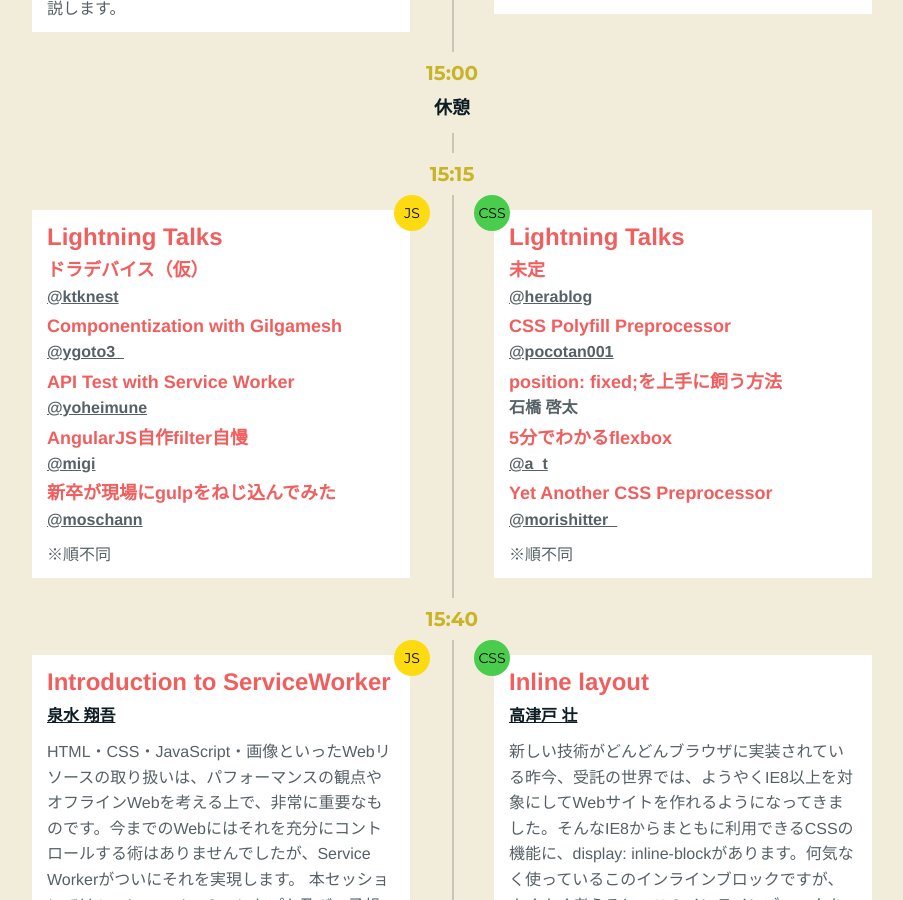
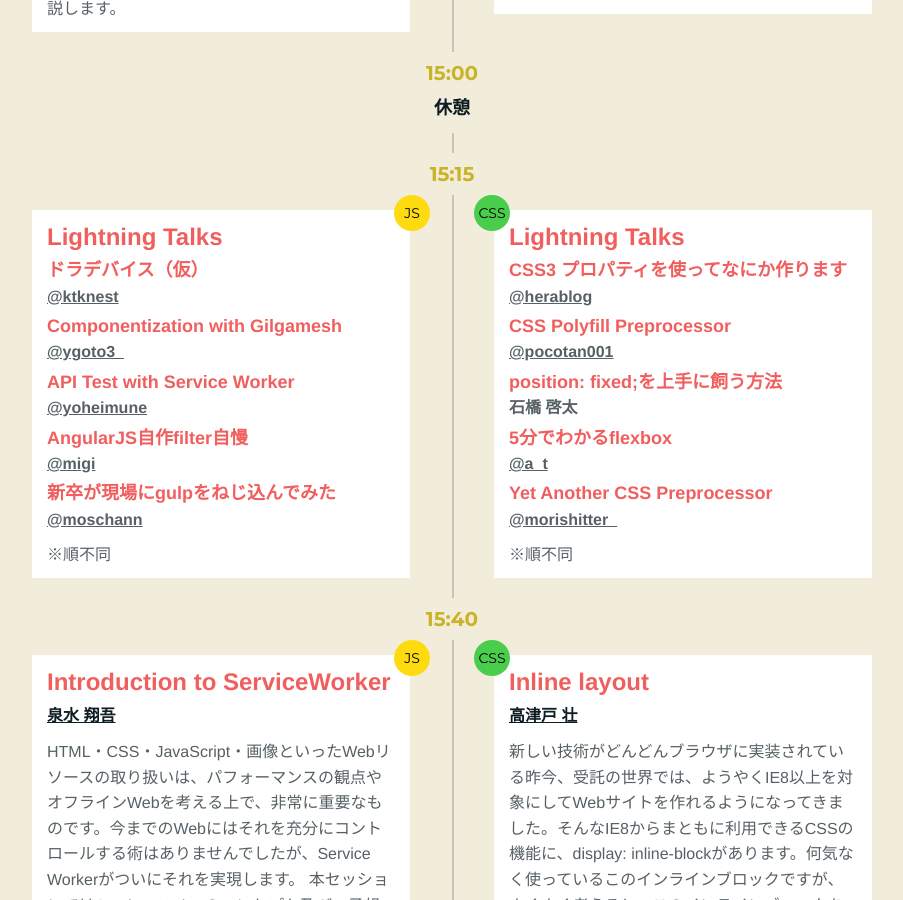
Before and after one commit to frontrend/frontrend.github.io, a Jekyll site: the page conference/schedule.html, which Jekyll copies as it is, in a window 1280 px wide and 900 px high, scrolled down 1618 px. Shown: the whole window, without its empty margins (188-1091 px from the left). Built offline with Jekyll 4.4.1, drawn with Linux system fonts in a browser that asks for light colours; some web fonts are replaced; Markdown is read by kramdown in place of the engine named in the settings.

Commit message:
Add heralog session title

```diff
--- a/conference/index.html
+++ b/conference/index.html
@@ -266,7 +266,7 @@
               <div class="session__content">
                 <ul class="session__speaker">
                   <li>
-                    <p class="session__title session__title--lt">未定</p>
+                    <p class="session__title session__title--lt">CSS3 プロパティを使ってなにか作ります</p>
                     <a href="https://twitter.com/herablog" target="_blank">@herablog</a>
                   </li>
                   <li>
--- a/conference/schedule.html
+++ b/conference/schedule.html
@@ -147,7 +147,7 @@
               <div class="session__content">
                 <ul class="session__speaker">
                   <li>
-                    <p class="session__title session__title--lt">未定</p>
+                    <p class="session__title session__title--lt">CSS3 プロパティを使ってなにか作ります</p>
                     <a href="https://twitter.com/herablog" target="_blank">@herablog</a>
                   </li>
                   <li>
```
